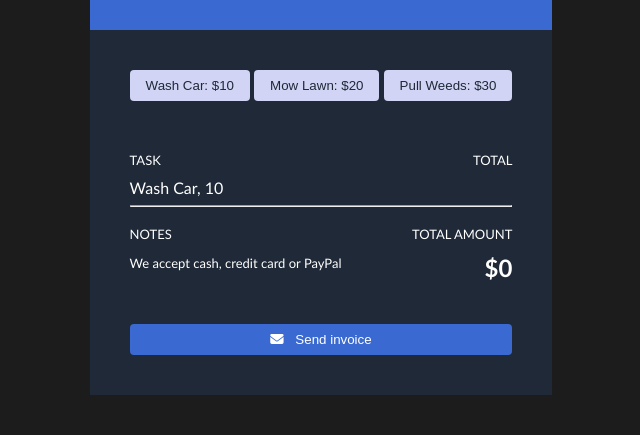
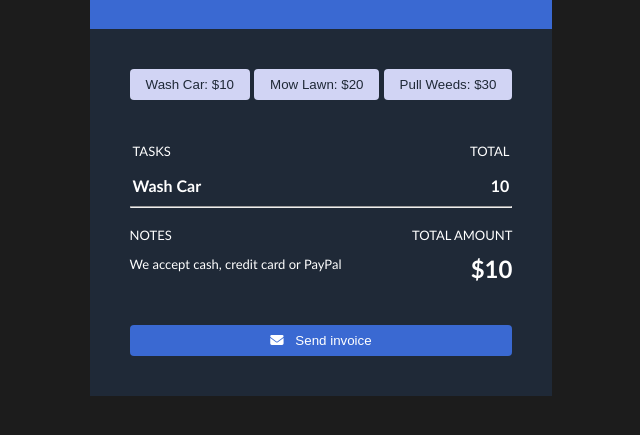
Before and after one commit to Adrakali/Unit-converter, a plain HTML site: page index.html in a window 1280 px wide. Both pictures are taken after a click on the button "Wash Car: $10". Shown: the part 263-698 px from the top of the page, without its empty margins (319-959 px from the left). Drawn offline with Linux system fonts and the light colour scheme.

Commit message:
fifth commit

```diff
--- a/index.html
+++ b/index.html
@@ -23,15 +23,13 @@
 						<button class="mow-lawn light-btn">Mow Lawn: $20</button>
 						<button class="pull-weeds light-btn">Pull Weeds: $30</button>
 					</div>
-					<div class="tasks-wrapper">
-						<div class="tasks">
-							<h2>TASK</h2>
-							<ul class="task-list"></ul>
-						</div>
-						<div class="tasks-total">
-							<h2>TOTAL</h2>
-						</div>
-					</div>
+					<table class="task-table">
+						<tr>
+							<th class="left"><h2>TASKS</h2></th>
+							<th class="right"><h2>TOTAL</h2></th>
+						</tr>
+						<tr></tr>
+					</table>
 					<hr />
 					<div class="summary-wrapper">
 						<div class="notes">
--- a/script.js
+++ b/script.js
@@ -1,8 +1,7 @@
 const btns = document.querySelector(".btns")
-const taskList = document.querySelector(".task-list")
-const priceList = document.querySelector(".price-list")
-const addTask = document.querySelector(".tasks")
-
+const table = document.querySelector(".task-table")
+const total = document.querySelector(".total-amount")
+let sum = 0
 
 const tasks = [
     {task: "Wash Car",  price:  10},
@@ -10,16 +9,23 @@ const tasks = [
     {task: "Pull Weeds", price:  30}
 ]
 
+btns.addEventListener('click', (e) => {
+    for ( let i = 0; i < tasks.length; i++){
+        let item = tasks[i].task
+        let prices = tasks[i].price
 
+        if(e.target.textContent.includes(tasks[i].task)){
 
+            let template = `
+                <tr>
+                    <th class="left">${item}</th>
+                    <th class="right">${prices}</th>
+                </tr>
+            `
+            table.innerHTML += template;
 
-btns.addEventListener('click', (e) => {
-    let btn = document.querySelector('light-btn')
-    for ( let i = 0; i < tasks.length; i++){
-        if(e.target.textContent.includes(tasks[i].task)){
-            const li = document.createElement('li')
-            li.textContent = `${tasks[i].task}, ${tasks[i].price}`
-            taskList.append(li)
+            sum = sum + prices
         }
     }
+    total.textContent = "$" + sum
 });
--- a/style.css
+++ b/style.css
@@ -26,6 +26,18 @@ body {
 
 .content {
     padding: 40px;
+}
+
+table {
+    width: 100%;
+}
+
+th, .left {
+    text-align: left;
+}
+
+th, .right {
+    text-align: right;
 }
 
 h2 {
```
